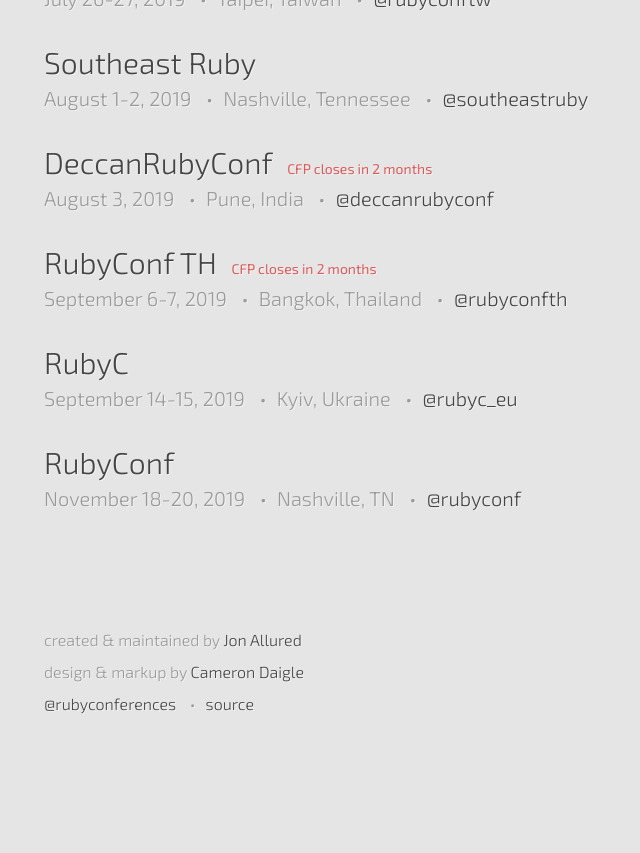
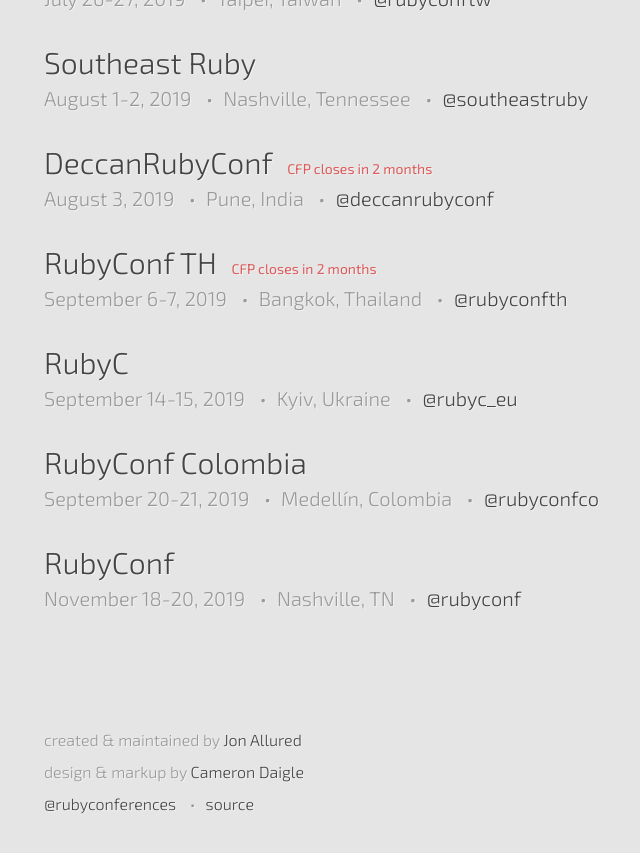
Before and after one commit to ruby-conferences/ruby-conferences.github.io, a Jekyll site: the page built from index.html, in a window 1280 px wide and 900 px high, scrolled down 2018 px. Shown: the top 853 px of the window, without its empty margins (196-836 px from the left). Built offline with Jekyll 4.4.1, drawn with Linux system fonts in a browser that asks for light colours; before the commit the page ends 2818 px from its top, so only the background shows below that.

Commit message:
Add RubyConf Colombia 2019

```diff
--- a/_data/upcoming.yml
+++ b/_data/upcoming.yml
@@ -135,6 +135,12 @@
   cfp_phrase: "CFP closes"
   cfp_date: "March 31, 2019"
 
+- name: RubyConf Colombia
+  location: Medellín, Colombia
+  dates: "September 20-21, 2019"
+  url: https://rubyconf.co
+  twitter: rubyconfco
+
 - name: RubyConf
   location: Nashville, TN
   dates: "November 18-20, 2019"
```
